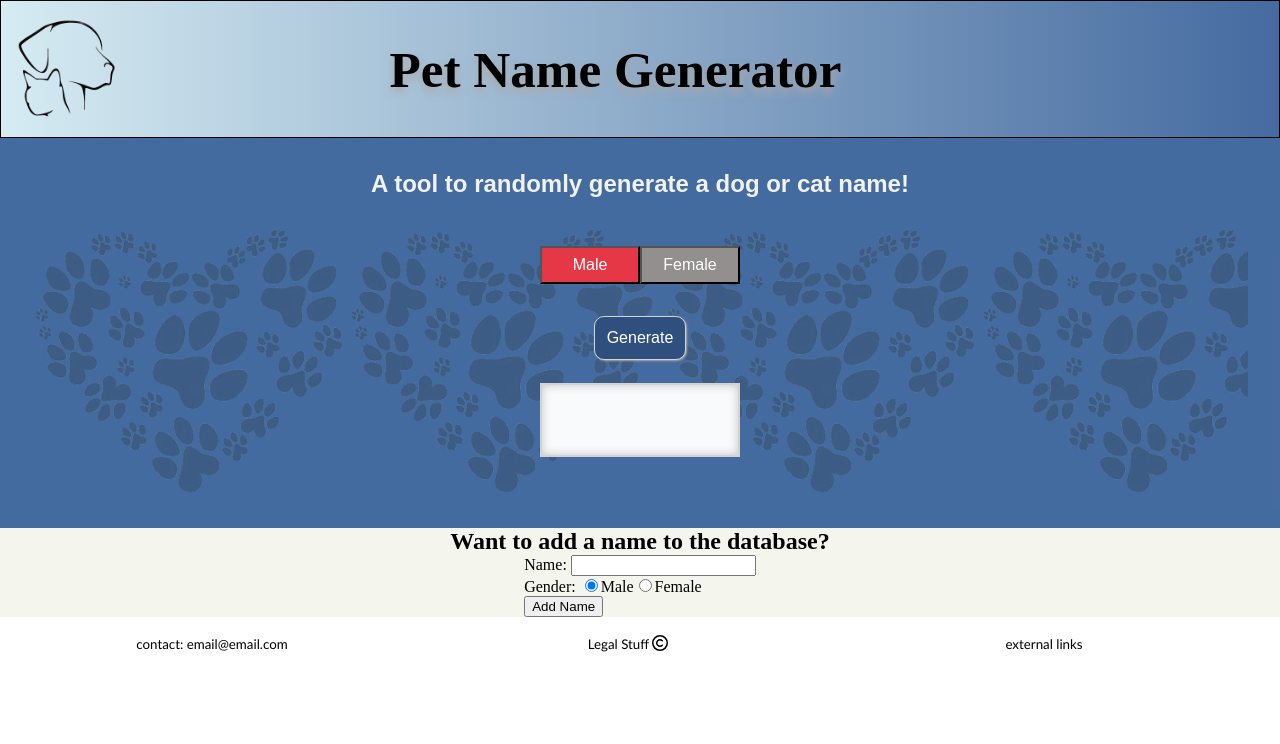
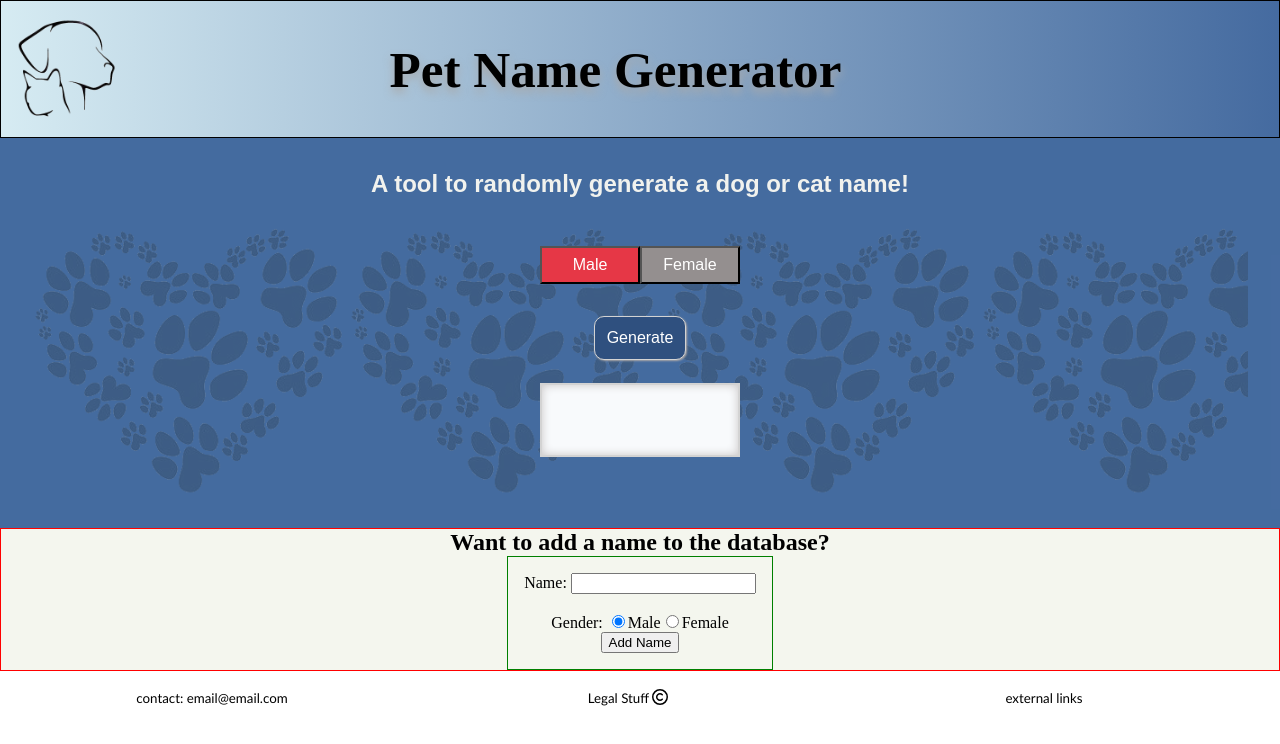
Before and after one commit to Pets-without-names/Jax-Pet-Names, a React (Create React App) app in the folder client/: page / in a window 1280 px wide. Shown: the top 744 px of the page. Built offline with nearby package versions, Linux system fonts and the light colour scheme; no server answers; a web font is replaced by a local one.

Commit message:
updated onChange for gender radio buttons

```diff
--- a/client/src/components/addName.js
+++ b/client/src/components/addName.js
@@ -7,16 +7,16 @@ function AddName() {
 
   const handleNameChange = (event) => {
     setName(event.target.value);
+    console.log(name);
+  };
+
+  const handleOnChange = (event) => {
+    handleGenderChange(event.target.value);
   };
 
   const handleGenderChange = useCallback((genderValue) => {
     setGender(genderValue);
-    // console.log('gender: ' + gender);
   }, []);
-
-  const handleOnChange = (event) => {
-    handleGenderChange(event.target.value);
-  };
 
   const handleSubmit = (event) => {
     event.prevent.default();
@@ -53,10 +53,7 @@ function AddName() {
             value='Female'
             name='gender'
             checked={gender === 'Female'}
-            onChange={(event) => {
-              setGender(event.target.value);
-              console.log('gender: ' + gender);
-            }}
+            onChange={handleOnChange}
           />
           <label htmlFor='female'>Female</label>
         </div>
--- a/client/src/styles/addName.css
+++ b/client/src/styles/addName.css
@@ -3,4 +3,13 @@
   display: flex;
   flex-direction: column;
   align-items: center;
+  border: 1px solid red;
 }
+
+.add-name-container form {
+  border: 1px solid green;
+  display: flex;
+  flex-direction: column;
+  align-items: center;
+  padding: 1em;
+}
```
